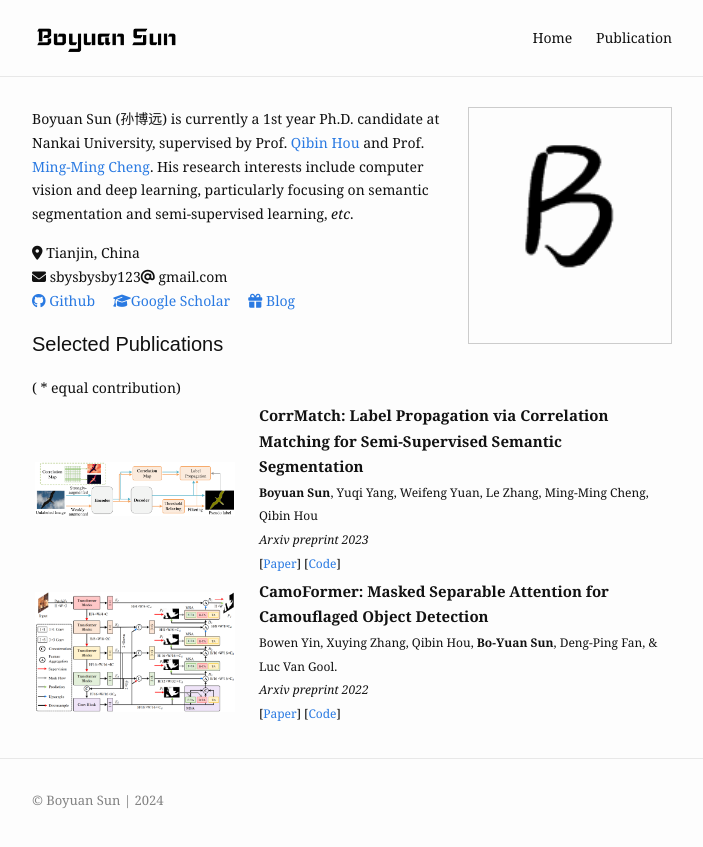
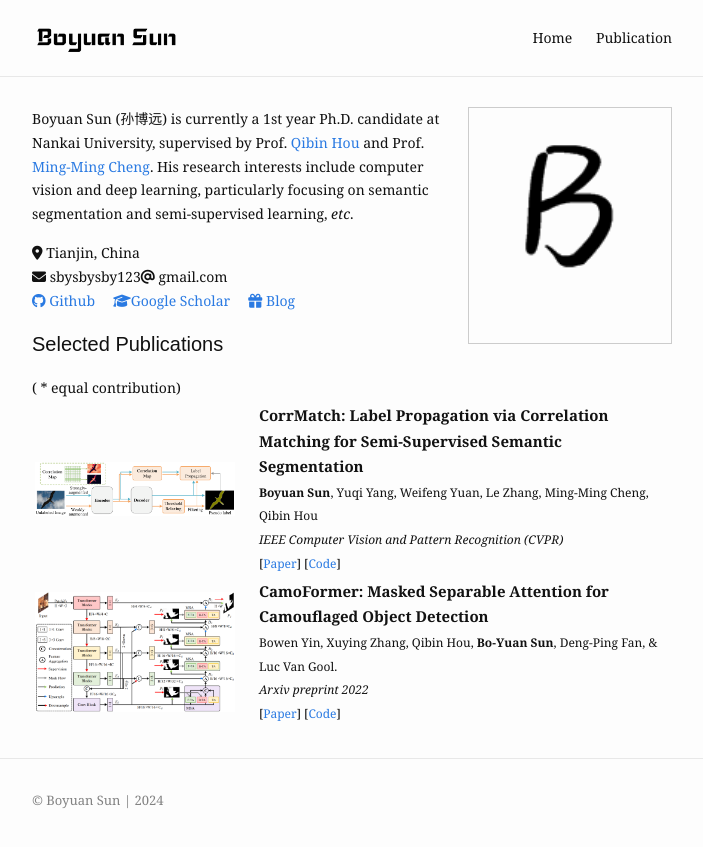
Before and after one commit to BBBBchan/BBBBchan.github.io, a Jekyll site: the page built from index.html, in a window 1280 px wide. Shown: the top 847 px of the page, without its empty margins (288-991 px from the left). Built offline with Jekyll 4.4.1, drawn with Linux system fonts in a browser that asks for light colours; nearby versions of some CDN libraries.

Commit message:
Update index.html

```diff
--- a/index.html
+++ b/index.html
@@ -9,7 +9,7 @@ items:
     src: /assets/img/work/corrmatch_pipeline.png
     alt: arxiv
   author: <b>Boyuan Sun</b>, Yuqi Yang, Weifeng Yuan, Le Zhang, Ming-Ming Cheng, Qibin Hou
-  pubname: Arxiv preprint 2023
+  pubname: IEEE Computer Vision and Pattern Recognition (CVPR)
   code: https://github.com/BBBBchan/CorrMatch
   paper: https://arxiv.org/abs/2306.04300
   bibtex:
```
